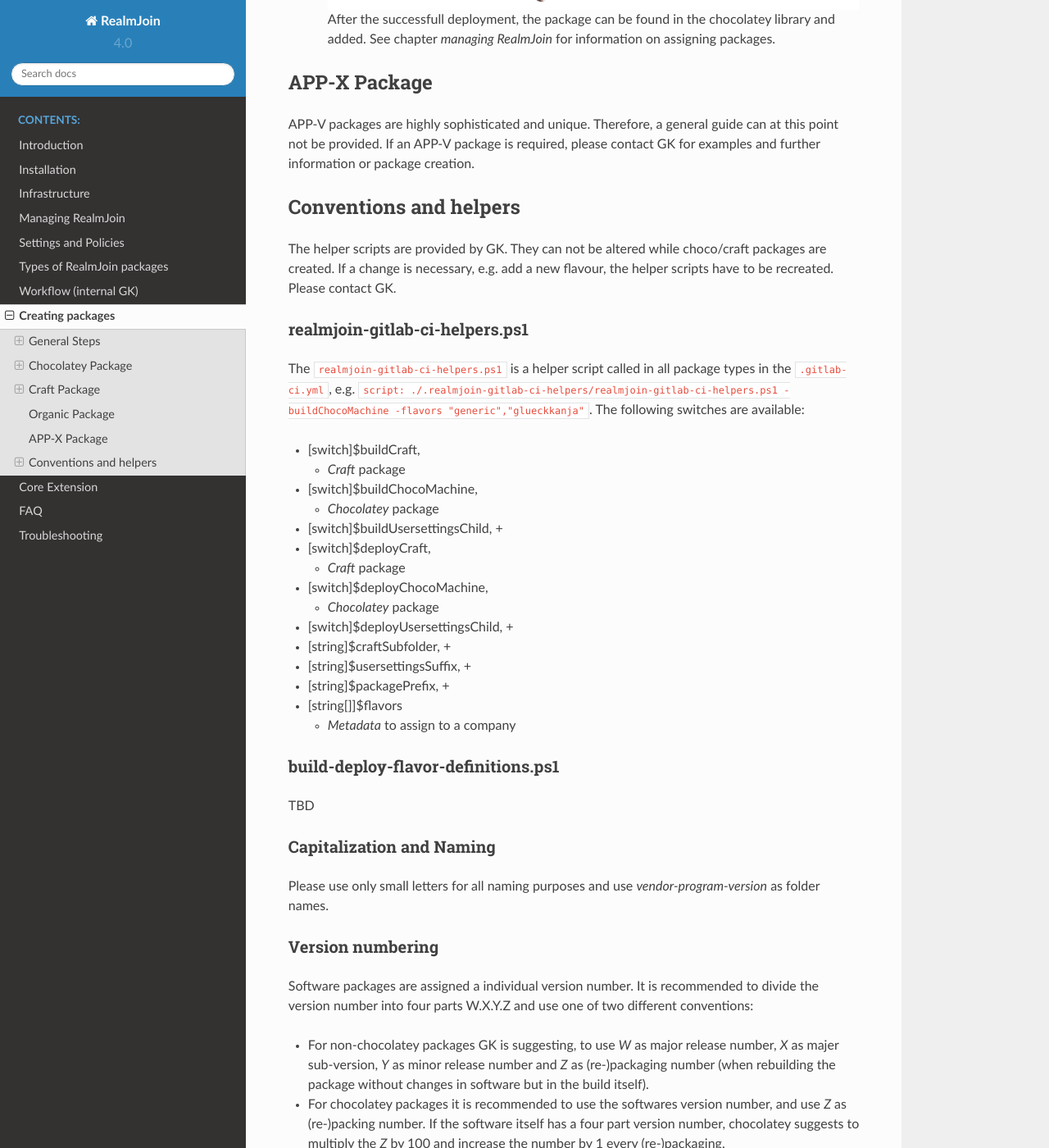
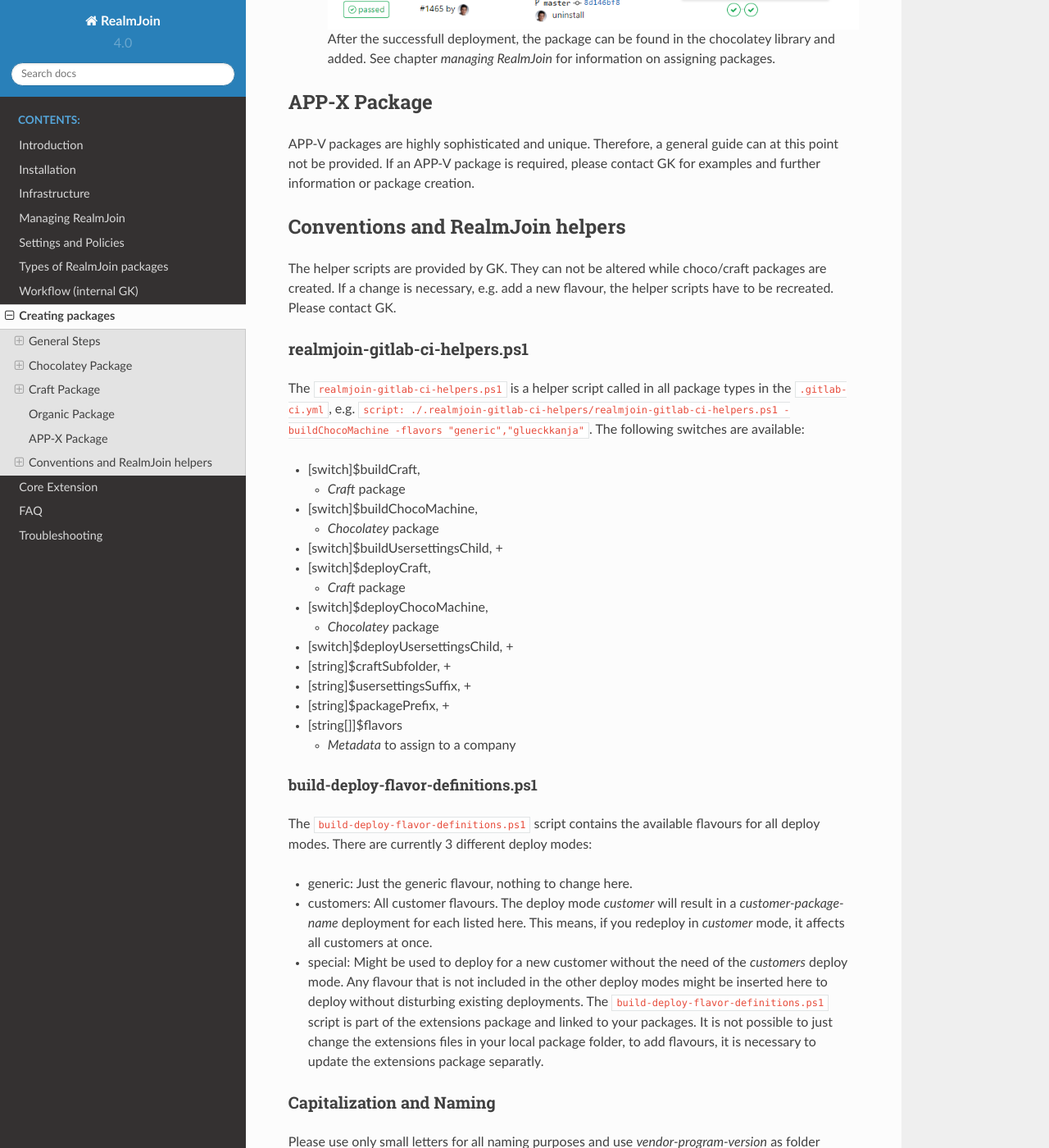
Before and after one commit to bb-froggy/realmjoin-docs, a Sphinx documentation site: the page built from docs/create-package.md, in a window 1280 px wide and 1400 px high, scrolled down 9599 px. Shown: the whole window at 82% size. Built offline with Sphinx 7.4.7 and the Read the Docs theme 2.0.0, drawn with Linux system fonts in a browser that asks for light colours; some of the changed text lies outside the part shown.

Commit message:
update typos

```diff
--- a/docs/create-package.md
+++ b/docs/create-package.md
@@ -145,7 +145,7 @@
 ## APP-X Package
 APP-V packages are highly sophisticated and unique. Therefore, a general guide can at this point not be provided. If an APP-V package is required, please contact GK for examples and further information or package creation.
 
-## Conventions and helpers
+## Conventions and RealmJoin helpers
 The helper scripts are provided by GK. They can not be altered while choco/craft packages are created. If a change is necessary, e.g. add a new flavour, the helper scripts have to be recreated. Please contact GK.
 ### realmjoin-gitlab-ci-helpers.ps1
 The `realmjoin-gitlab-ci-helpers.ps1` is a helper script called in all package types in the `.gitlab-ci.yml`, e.g. `script: ./.realmjoin-gitlab-ci-helpers/realmjoin-gitlab-ci-helpers.ps1 -buildChocoMachine -flavors "generic","glueckkanja"`. The following switches are available:
@@ -170,19 +170,13 @@
 * [string[]]$flavors
   + *Metadata* to assign to a company
 
-### build-deploy-flavor-definitions.ps1
-TBD
-<!--  [string]$packageName,
-    [switch]$isBuild,
-    [switch]$isDeploy,
-    [string]$flavorsCollection
-  $genericFlavors = @("generic")
-$customerFlavors = @("glueckkanja", "schenker", "enbw", "swb", "fst")
+##### build-deploy-flavor-definitions.ps1
+The `build-deploy-flavor-definitions.ps1` script contains the available flavours for all deploy modes. There are currently 3 different deploy modes:
+* generic: Just the generic flavour, nothing to change here.
+* customers: All customer flavours. The deploy mode *customer* will result in a *customer-package-name* deployment for each listed here. This means, if you redeploy in *customer* mode, it affects all customers at once.
+* special: Might be used to deploy for a new customer without the need of the *customers* deploy mode. Any flavour that is not included in the other deploy modes might be inserted here to deploy without disturbing existing deployments.
+The `build-deploy-flavor-definitions.ps1` script is part of the extensions package and linked to your packages. It is not possible to just change the extensions files in your local package folder, to add flavours, it is necessary to update the extensions package separatly.
 
-example for new customer: $specialFlavors = @("fst")
-if empty: $specialFlavors = @()
-$specialFlavors = @("fst")
--->
 ### Capitalization and Naming
 Please use only small letters for all naming purposes and use *vendor-program-version* as folder names.
 ### Version numbering
```
Also changed, not shown: docs/packaging-workflow.md (+2 -2 lines).
